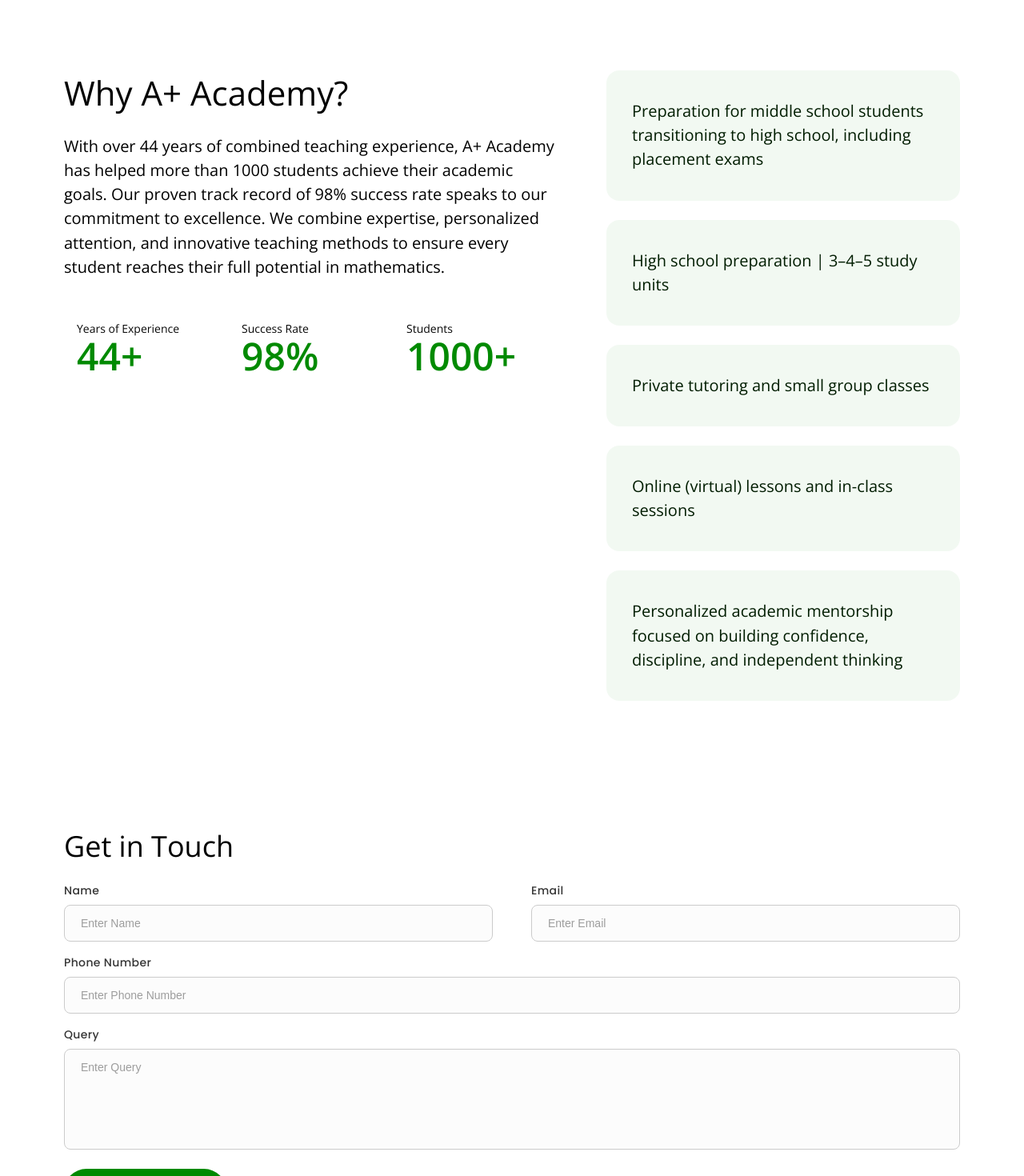
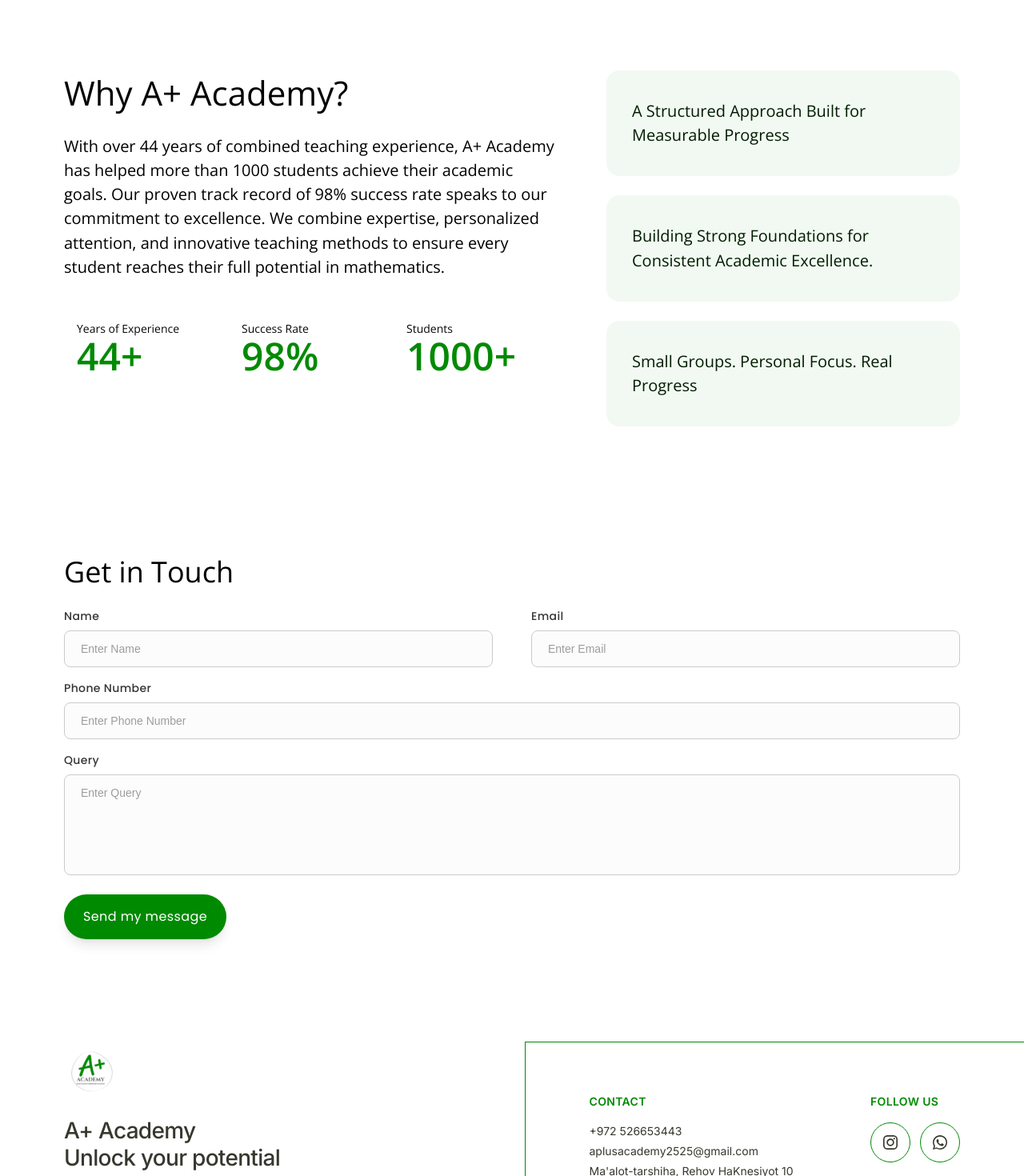
Before and after one commit to adityahajari14/A-Academy, a Next.js app: page / in a window 1280 px wide. Shown: the part 2200-3670 px from the top of the page at 80% size. Built offline with nearby package versions, Linux system fonts and the light colour scheme.

Commit message:
Updated content

```diff
--- a/src/components/Footer.tsx
+++ b/src/components/Footer.tsx
@@ -14,9 +14,9 @@ export default function Footer({ language }: FooterProps) {
   const content = {
     en: {
       academyName: "A+ Academy",
-      tagline: "Where progress begins.",
+      tagline: "Unlock your potential",
       contact: "Contact",
-      phone: "0526653443",
+      phone: "+972 526653443",
       email: "aplusacademy2525@gmail.com",
       address: "Ma'alot-tarshiha, Rehov HaKnesiyot 10",
       followUs: "Follow Us",
@@ -24,9 +24,9 @@ export default function Footer({ language }: FooterProps) {
     },
     he: {
       academyName: "אקדמיית A+",
-      tagline: "היכן מתחילה ההתקדמות.",
+      tagline: "פתח את הפוטנציאל שלך",
       contact: "יצירת קשר",
-      phone: "0526653443",
+      phone: "+972 526653443",
       email: "aplusacademy2525@gmail.com",
       address: "מעלות-תרשיחא, רחוב הכנסיות 10",
       followUs: "עקבו אחרינו",
--- a/src/components/WhyAcademySection.tsx
+++ b/src/components/WhyAcademySection.tsx
@@ -108,19 +108,13 @@ export default function WhyAcademySection({ language }: WhyAcademySectionProps)
             ],
             features: [
                 {
-                    text: "Preparation for middle school students transitioning to high school, including placement exams",
+                    text: "A Structured Approach Built for Measurable Progress",
                 },
                 {
-                    text: "High school preparation | 3–4–5 study units",
+                    text: "Building Strong Foundations for Consistent Academic Excellence.",
                 },
                 {
-                    text: "Private tutoring and small group classes",
-                },
-                {
-                    text: "Online (virtual) lessons and in-class sessions",
-                },
-                {
-                    text: "Personalized academic mentorship focused on building confidence, discipline, and independent thinking",
+                    text: "Small Groups. Personal Focus. Real Progress",
                 }
             ]
         },
@@ -135,19 +129,13 @@ export default function WhyAcademySection({ language }: WhyAcademySectionProps)
             ],
             features: [
                 {
-                    text: "הכנה לתלמידי חטיבת ביניים המעברים לתיכון, כולל בחינות מיון",
+                    text: "גישה מובנית הבנויה להתקדמות מדידה",
                 },
                 {
-                    text: "הכנה לבגרות | 3–4–5 יחידות לימוד",
+                    text: "בניית יסודות חזקים למצוינות אקדמית עקבית",
                 },
                 {
-                    text: "שיעורים פרטיים ושיעורים בקבוצות קטנות",
-                },
-                {
-                    text: "שיעורים מקוונים (וירטואליים) ומפגשים בכיתה",
-                },
-                {
-                    text: "חונכות אקדמית מותאמת אישית המתמקדת בבניית ביטחון, משמעת וחשיבה עצמאית",
+                    text: "קבוצות קטנות. תשומת לב אישית. התקדמות אמיתית",
                 }
             ]
         },
```
